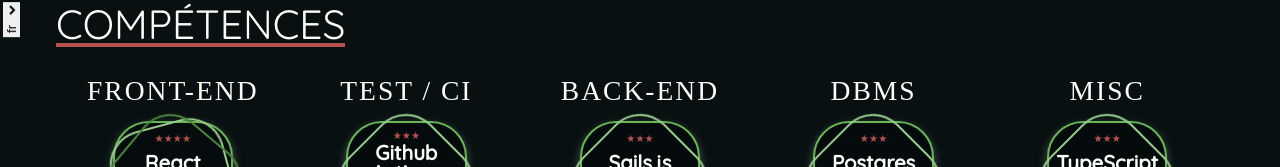
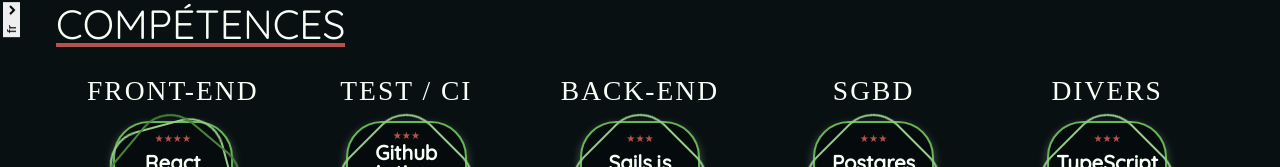
Before and after one commit to Clm-Roig/clm-roig.github.io, a Vue app: page / in a window 1280 px wide. Shown: the part 280-447 px from the top of the page. Built offline with nearby package versions, Linux system fonts and the light colour scheme; a web font is replaced by a local one.

Commit message:
fix(i18n): fix category translations

```diff
--- a/src/components/SkillItem.vue
+++ b/src/components/SkillItem.vue
@@ -17,7 +17,7 @@
       class="skill__category"
       :style="{ 'text-decoration-color': skill.category.color }"
     >
-      {{ $t("skills.categories." + skill.category.name) }}
+      {{ $t("skills.categories['" + skill.category.name + "']") }}
     </p>
   </li>
 </template>
--- a/src/components/SkillList.vue
+++ b/src/components/SkillList.vue
@@ -16,7 +16,9 @@
       :key="category.name"
       class="category"
     >
-      <h3 class="category__title">{{ $t(category.name) }}</h3>
+      <h3 class="category__title">
+        {{ $t("skills.categories['" + category.name + "']") }}
+      </h3>
       <ul class="category__skill-list">
         <SkillItem
           v-for="skill in state.skills.filter(
```
